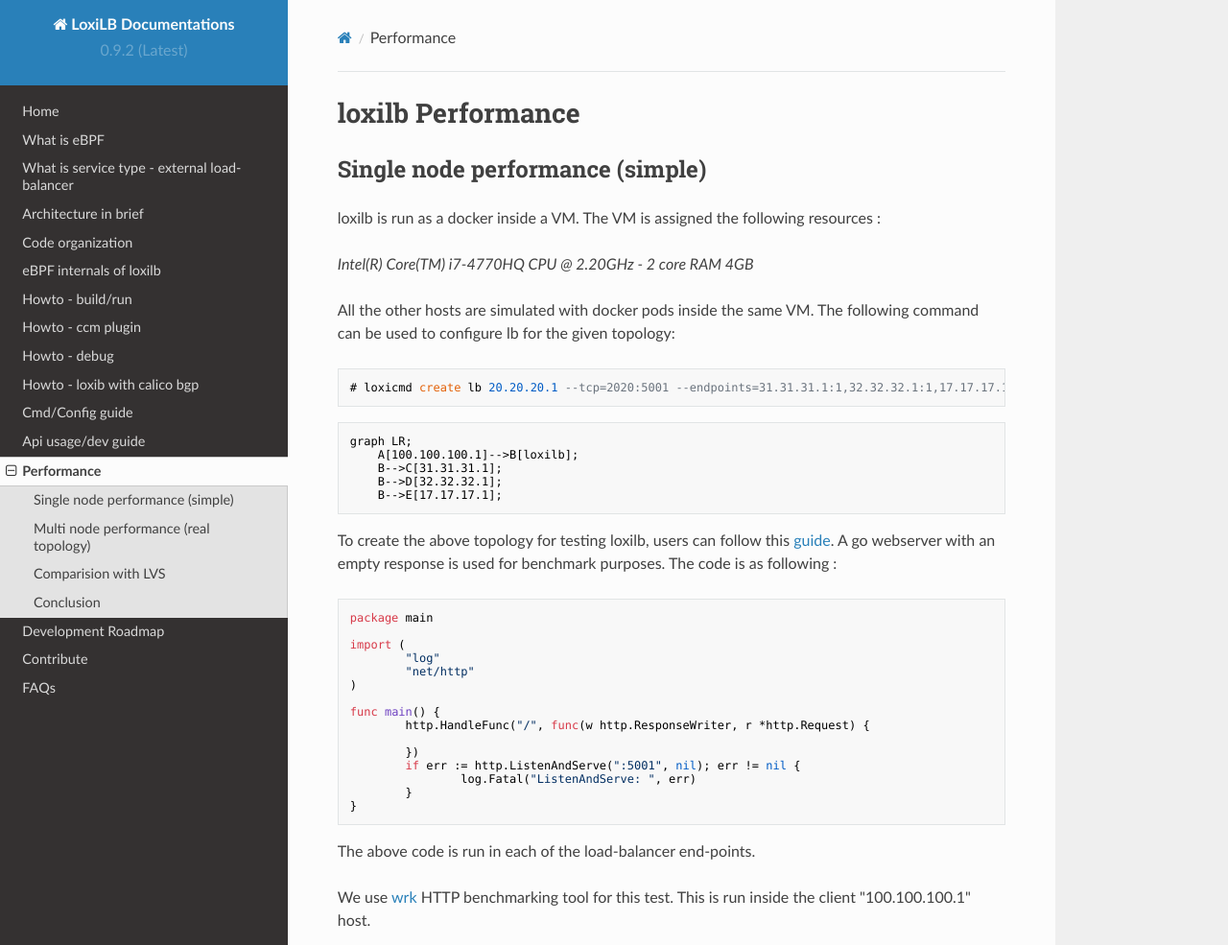
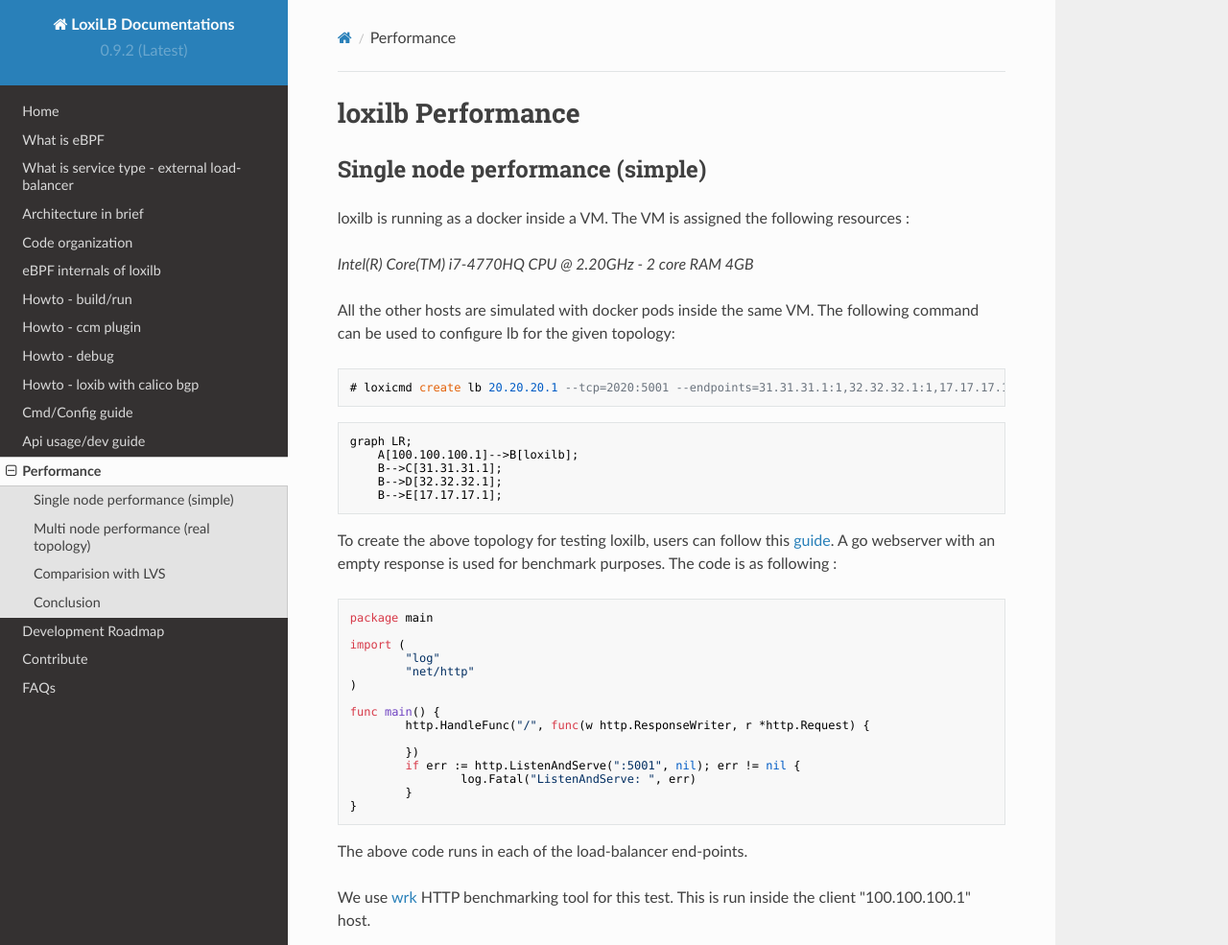
Before and after one commit to loxilb-io/loxilbdocs, an MkDocs documentation site: the page built from docs/perf.md, in a window 1280 px wide and 1400 px high. Shown: the top 985 px of the window at 96% size. Built offline with MkDocs 1.6.1, drawn with Linux system fonts in a browser that asks for light colours; nearby versions of some CDN libraries.

Commit message:
Update perf.md

````diff
--- a/docs/perf.md
+++ b/docs/perf.md
@@ -2,7 +2,7 @@
 
 ## Single node performance (simple)
 
-loxilb is run as a docker inside a VM. The VM is assigned the following resources :
+loxilb is running as a docker inside a VM. The VM is assigned the following resources :
 
 *Intel(R) Core(TM) i7-4770HQ CPU @ 2.20GHz - 2 core RAM 4GB*
 
@@ -38,7 +38,7 @@
         }
 }
 ```
-The above code is run in each of the load-balancer end-points.
+The above code runs in each of the load-balancer end-points.
 
 We use [wrk](https://github.com/wg/wrk) HTTP benchmarking tool for this test. This is run inside the client "100.100.100.1" host.
 
````
